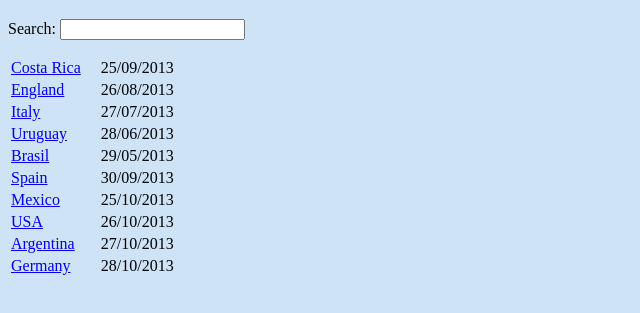
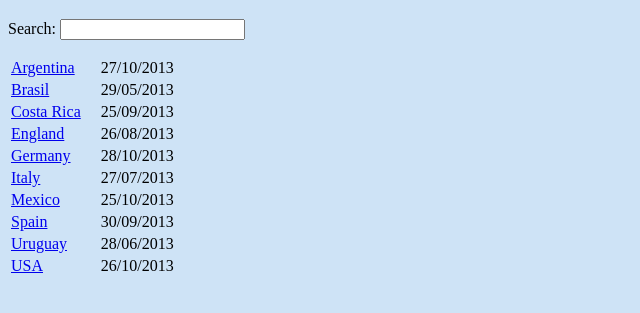
Before and after one commit to leopoldorojas/angularJS-in-action, a plain HTML site: page app/index.html in a window 1280 px wide. Shown: the part 61-374 px from the top of the page, without its empty margins (0-640 px from the left). Drawn offline with Linux system fonts and the light colour scheme.

Commit message:
Including OrderBy as another example

```diff
--- a/app/partials/teams.html
+++ b/app/partials/teams.html
@@ -5,7 +5,7 @@
   </div>
   <div>
     <table>
-      <tr ng-repeat="team in teams | filter:{name: searchText}">
+      <tr ng-repeat="team in teams | filter:{name: searchText} | orderBy:'name' ">
         <td><a href="#/teams/{{team.id}}">{{team.name}}</a></td>
         <td>&nbsp; &nbsp;</td>
         <td>{{team.qualifyingDate | date:'dd/MM/yyyy'}}</td>
```
Also changed, not shown: 1 other file.
